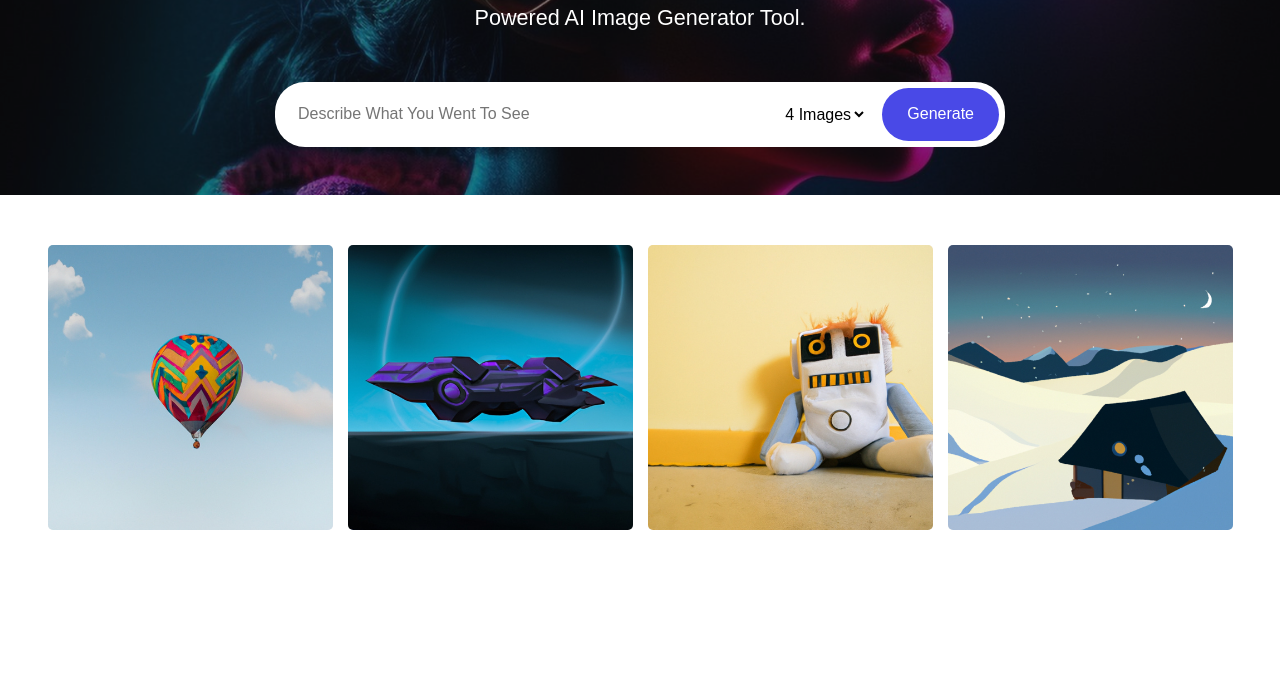
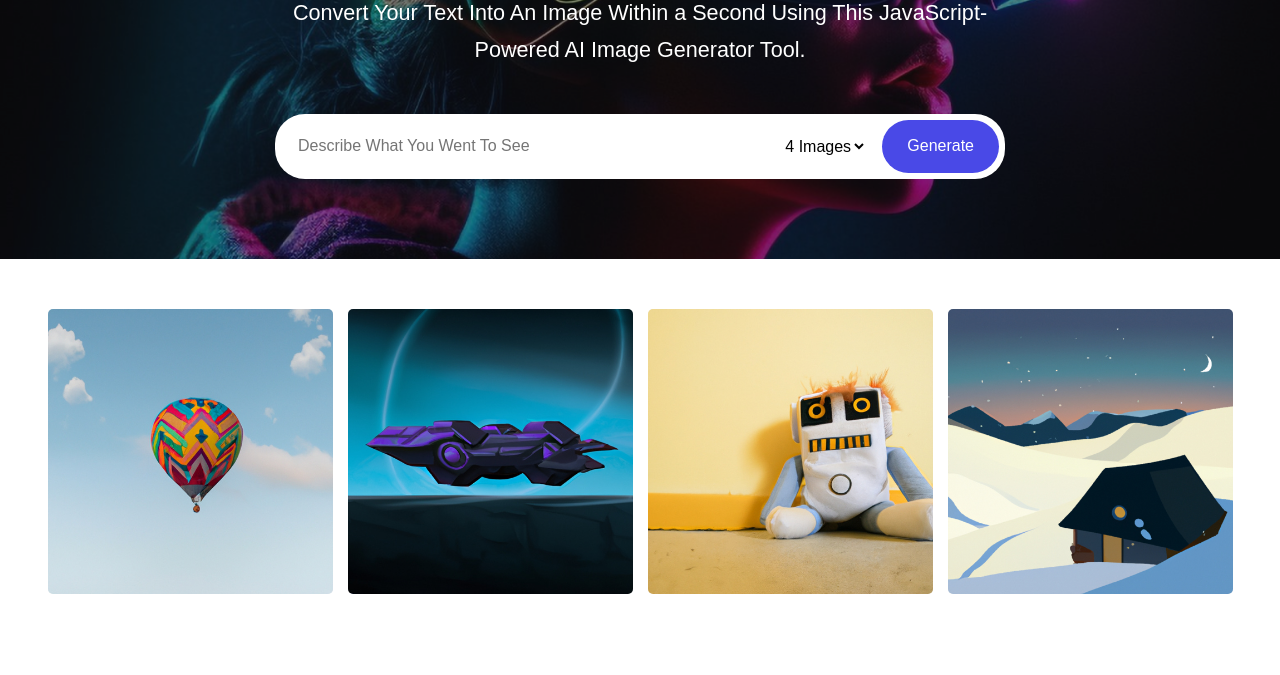
Before and after one commit to mhmd-salah/ai-generater-imgs, a plain HTML site: page index.html in a window 1280 px wide. Shown: the part 125-800 px from the top of the page. Drawn offline with Linux system fonts and the light colour scheme.

Commit message:
adjust the responsive

```diff
--- a/style.css
+++ b/style.css
@@ -10,7 +10,7 @@ body {
 }
 
 .image-generator {
-  height: 40vh;
+  height: 48vh;
   display: flex;
   align-items: center;
   justify-content: center;
@@ -84,13 +84,13 @@ body {
   height: 100%;
   gap: 15px;
 }
-@media(max-width:767px){
+/* @media(max-width:767px){
   .generate-form .controls{
     position: absolute;
     bottom: -76px;
     right: 20px;
   }
-}
+} */
 .generate-form .img-quantity {
   outline: none;
   border: none;
```
